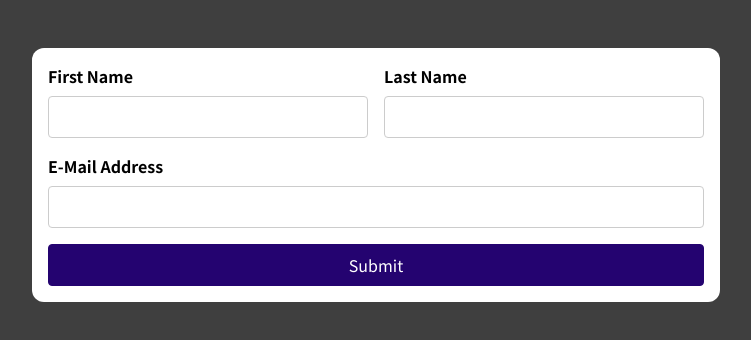
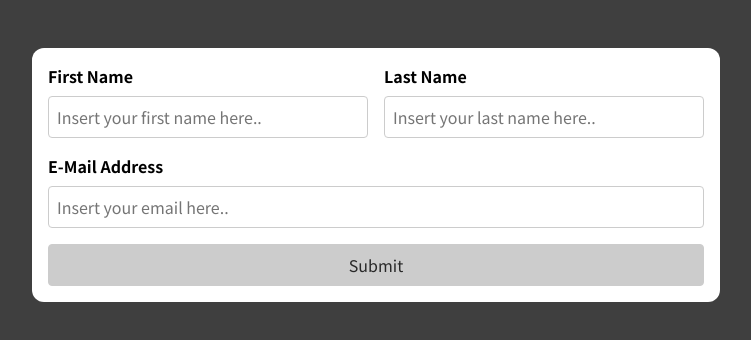
Before and after one commit to rubanero14/React-Lesson-Section-16-Working-With-Forms-and-User-Input, a React (Create React App) app: page / in a window 1280 px wide. Shown: the top 340 px of the page, without its empty margins (264-1015 px from the left). Built offline with nearby package versions, Linux system fonts and the light colour scheme.

Commit message:
Applying Our Hook & Knowledge To A New Form

```diff
--- a/src/components/BasicForm.js
+++ b/src/components/BasicForm.js
@@ -1,22 +1,109 @@
+import useInput from "../hooks/use-input";
+
 const BasicForm = (props) => {
+  const {
+    value: enteredFirstName,
+    isValid: enteredFirstNameIsValid,
+    isError: firstNameInputIsError,
+    valueChangeHandler: firstNameChangeHandler,
+    valueBlurHandler: firstNameBlurHandler,
+    reset: resetFirstNameInput,
+  } = useInput((value) => value.trim() !== "");
+
+  const {
+    value: enteredLastName,
+    isValid: enteredLastNameIsValid,
+    isError: lastNameInputIsError,
+    valueChangeHandler: lastNameChangeHandler,
+    valueBlurHandler: lastNameBlurHandler,
+    reset: resetLastNameInput,
+  } = useInput((value) => value.trim() !== "");
+
+  const {
+    value: enteredEmail,
+    isValid: enteredEmailIsValid,
+    isError: emailInputIsError,
+    valueChangeHandler: emailNameChangeHandler,
+    valueBlurHandler: emailBlurHandler,
+    reset: resetEmailInput,
+  } = useInput((value) => value.includes("@") && value.includes("."));
+
+  const inputClass = (bool) => {
+    return bool ? "form-control invalid" : "form-control";
+  };
+
+  let formIsValid = false;
+
+  if (
+    enteredFirstNameIsValid &&
+    enteredLastNameIsValid &&
+    enteredEmailIsValid
+  ) {
+    formIsValid = true;
+  }
+
+  const formSubmit = (event) => {
+    event.preventDefault();
+
+    if (!formIsValid) return;
+
+    console.log(enteredFirstName, enteredLastName, enteredEmail);
+
+    resetFirstNameInput();
+    resetLastNameInput();
+    resetEmailInput();
+  };
+
   return (
-    <form>
-      <div className='control-group'>
-        <div className='form-control'>
-          <label htmlFor='name'>First Name</label>
-          <input type='text' id='name' />
+    <form onSubmit={formSubmit}>
+      <div className="control-group">
+        <div className={inputClass(firstNameInputIsError)}>
+          <label htmlFor="firstName">First Name</label>
+          <input
+            type="text"
+            id="firstName"
+            placeholder="Insert your first name here.."
+            onChange={firstNameChangeHandler}
+            onBlur={firstNameBlurHandler}
+            value={enteredFirstName}
+          />
+          {firstNameInputIsError && (
+            <p className="error-text">Please dont leave first name empty!</p>
+          )}
         </div>
-        <div className='form-control'>
-          <label htmlFor='name'>Last Name</label>
-          <input type='text' id='name' />
+        <div className={inputClass(lastNameInputIsError)}>
+          <label htmlFor="lastName">Last Name</label>
+          <input
+            type="text"
+            id="lastName"
+            placeholder="Insert your last name here.."
+            onChange={lastNameChangeHandler}
+            onBlur={lastNameBlurHandler}
+            value={enteredLastName}
+          />
+          {lastNameInputIsError && (
+            <p className="error-text">Please dont leave last name empty!</p>
+          )}
         </div>
       </div>
-      <div className='form-control'>
-        <label htmlFor='name'>E-Mail Address</label>
-        <input type='text' id='name' />
+      <div className={inputClass(emailInputIsError)}>
+        <label htmlFor="email">E-Mail Address</label>
+        <input
+          type="email"
+          id="email"
+          placeholder="Insert your email here.."
+          onChange={emailNameChangeHandler}
+          onBlur={emailBlurHandler}
+          value={enteredEmail}
+        />
+        {emailInputIsError && (
+          <p className="error-text">Please dont leave email empty!</p>
+        )}
       </div>
-      <div className='form-actions'>
-        <button>Submit</button>
+      <div className="form-actions">
+        <button type="submit" disabled={!formIsValid}>
+          Submit
+        </button>
       </div>
     </form>
   );
```
